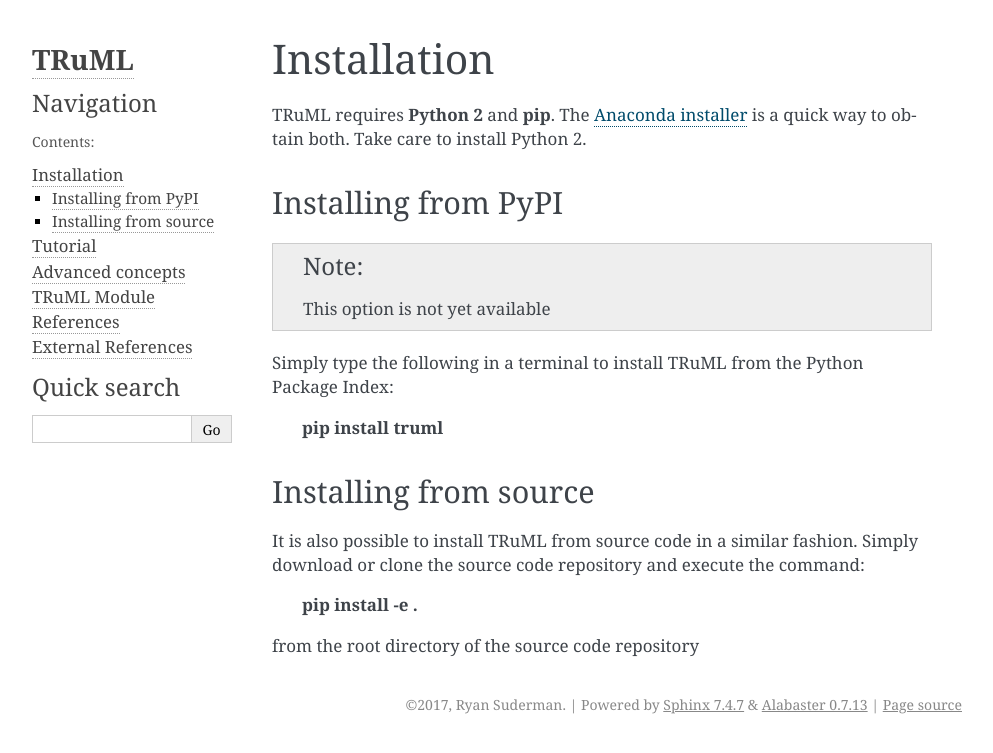
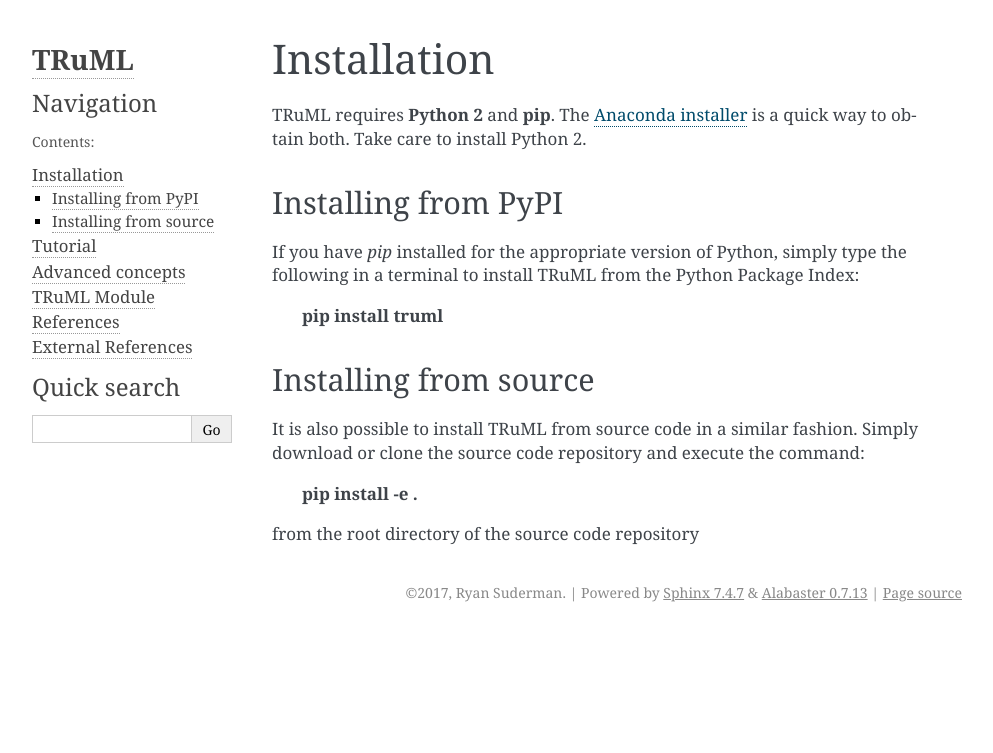
Before and after one commit to lanl/TRuML, a Sphinx documentation site: the page built from docs/installation.rst, in a window 1280 px wide. Shown: the top 753 px of the page, without its empty margins (148-1141 px from the left). Built offline with Sphinx 7.4.7, drawn with Linux system fonts in a browser that asks for light colours.

Commit message:
updated to reflect PyPI upload

```diff
--- a/README.rst
+++ b/README.rst
@@ -6,6 +6,12 @@
 TRuML is a Python application designed to translate models written in either Kappa or the BioNetGen language (BNGL)
 into the other language.  Currently TRuML is only compatible with Python 2 and work is being done to adapt TRuML for
 use with Python 3.  Documentation can be found on `Read the Docs <https://truml.readthedocs.io>`_
+
+Installation
+------------
+From PyPI::
+
+    pip install TRuML
 
 Usage
 -----
--- a/docs/installation.rst
+++ b/docs/installation.rst
@@ -7,10 +7,8 @@
 
 Installing from PyPI
 ^^^^^^^^^^^^^^^^^^^^
-.. note::
-    This option is not yet available
-
-Simply type the following in a terminal to install TRuML from the Python Package Index:
+If you have `pip` installed for the appropriate version of Python, simply type the following in a terminal to install
+TRuML from the Python Package Index:
 
     :command:`pip install truml`
 
```
